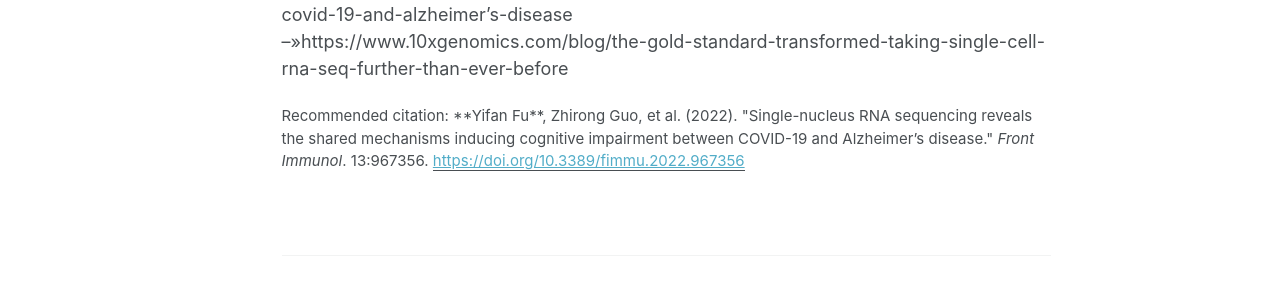
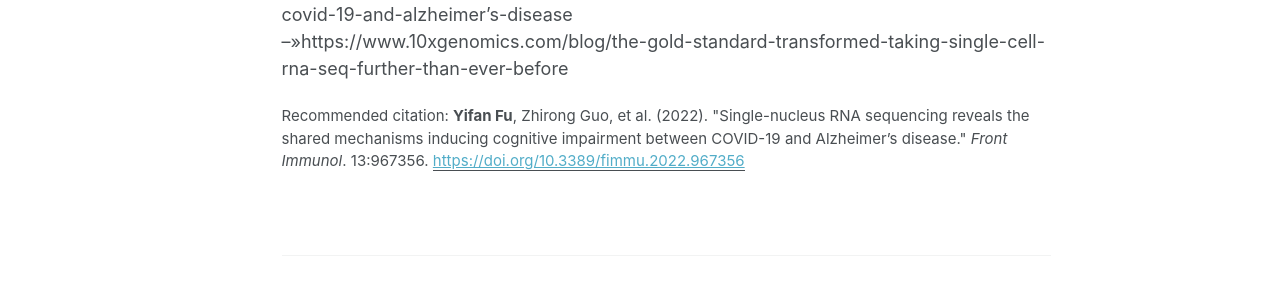
Before and after one commit to yifanfu01/yifanfu01.github.io, a Jekyll site: the page built from _publications/2022FII.md, in a window 1280 px wide and 1398 px high. Shown: the part 524-822 px from the top of the window. Built offline with Jekyll 4.4.1, drawn with Linux system fonts in a browser that asks for light colours; some web fonts are replaced.

Commit message:
Update 2022FII.md

```diff
--- a/_publications/2022FII.md
+++ b/_publications/2022FII.md
@@ -6,7 +6,7 @@ excerpt: 'This paper utilized snRNA-seq revealing the potential shared neural ch
 date: 2022-09-23
 venue: 'Front Immunol'
 paperurl: 'https://doi.org/10.3389/fimmu.2022.967356'
-citation: '**Yifan Fu**, Zhirong Guo, et al. (2022). &quot;Single-nucleus RNA sequencing reveals the shared mechanisms inducing cognitive impairment between COVID-19 and Alzheimer’s disease.&quot; <i>Front Immunol</i>. 13:967356.'
+citation: '<b>Yifan Fu</b>, Zhirong Guo, et al. (2022). &quot;Single-nucleus RNA sequencing reveals the shared mechanisms inducing cognitive impairment between COVID-19 and Alzheimer’s disease.&quot; <i>Front Immunol</i>. 13:967356.'
 ---
 
 I finished this article in Beihang University with Dr. Zhirong GUO and under the supervision from Dr. Shaocong MO and Prof. Wenchao GU in 2022.
```
